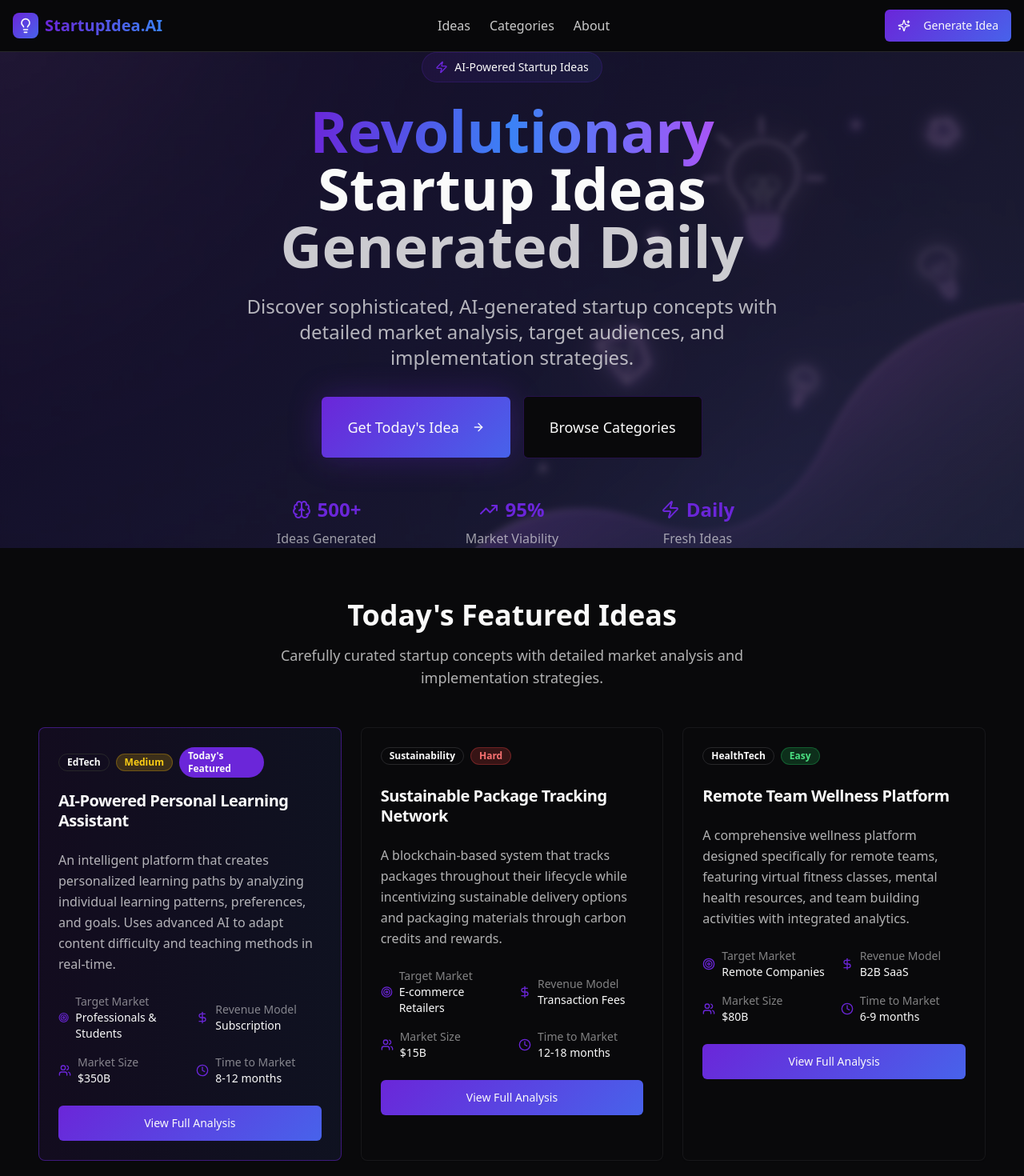
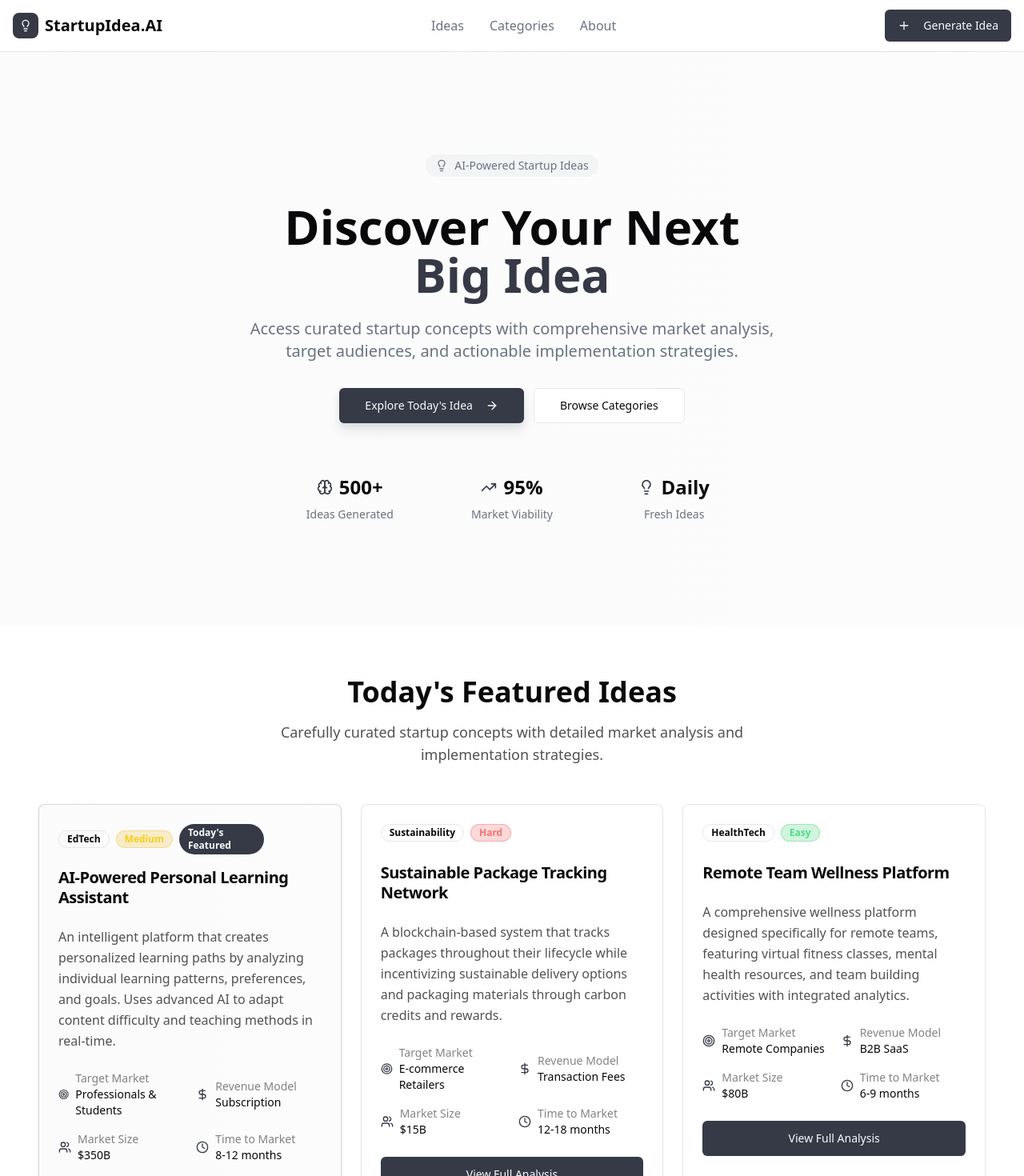
Before and after one commit to muzzyhaile/startups, a React (Vite) app: page / in a window 1280 px wide. Shown: the top 1470 px of the page at 80% size. Built offline with nearby package versions, Linux system fonts and the light colour scheme.

Commit message:
Refine design for subtlety
Adjust design to be more subtle, unique, and modern, aligning with design thinking best practices.

```diff
--- a/src/components/Header.tsx
+++ b/src/components/Header.tsx
@@ -1,33 +1,33 @@
 import { Button } from "@/components/ui/button";
-import { Lightbulb, Sparkles } from "lucide-react";
+import { Lightbulb, Plus } from "lucide-react";
 
 const Header = () => {
   return (
-    <header className="border-b border-border bg-background/95 backdrop-blur supports-[backdrop-filter]:bg-background/60 sticky top-0 z-50">
+    <header className="border-b border-border bg-background/80 backdrop-blur supports-[backdrop-filter]:bg-background/60 sticky top-0 z-50">
       <div className="container mx-auto px-4 h-16 flex items-center justify-between">
         <div className="flex items-center space-x-2">
-          <div className="w-8 h-8 bg-gradient-primary rounded-lg flex items-center justify-center">
-            <Lightbulb className="w-5 h-5 text-primary-foreground" />
+          <div className="w-8 h-8 bg-primary rounded-lg flex items-center justify-center">
+            <Lightbulb className="w-4 h-4 text-primary-foreground" />
           </div>
-          <span className="text-xl font-bold bg-gradient-to-r from-primary to-blue-500 bg-clip-text text-transparent">
+          <span className="text-xl font-semibold text-foreground">
             StartupIdea.AI
           </span>
         </div>
 
-        <nav className="hidden md:flex items-center space-x-6">
-          <a href="#ideas" className="text-foreground/80 hover:text-foreground transition-colors">
+        <nav className="hidden md:flex items-center space-x-8">
+          <a href="#ideas" className="text-muted-foreground hover:text-foreground transition-smooth font-medium">
             Ideas
           </a>
-          <a href="#categories" className="text-foreground/80 hover:text-foreground transition-colors">
+          <a href="#categories" className="text-muted-foreground hover:text-foreground transition-smooth font-medium">
             Categories
           </a>
-          <a href="#about" className="text-foreground/80 hover:text-foreground transition-colors">
+          <a href="#about" className="text-muted-foreground hover:text-foreground transition-smooth font-medium">
             About
           </a>
         </nav>
 
-        <Button variant="default" className="bg-gradient-primary hover:opacity-90 transition-opacity">
-          <Sparkles className="w-4 h-4 mr-2" />
+        <Button variant="default" className="bg-primary hover:bg-primary/90 transition-smooth">
+          <Plus className="w-4 h-4 mr-2" />
           Generate Idea
         </Button>
       </div>
--- a/src/components/Hero.tsx
+++ b/src/components/Hero.tsx
@@ -1,66 +1,52 @@
 import { Button } from "@/components/ui/button";
-import { ArrowRight, Zap, TrendingUp, Brain } from "lucide-react";
+import { ArrowRight, Brain, TrendingUp, Lightbulb } from "lucide-react";
 import { useNavigate } from "react-router-dom";
-import heroImage from "@/assets/hero-bg.jpg";
 
 const Hero = () => {
   const navigate = useNavigate();
 
   return (
-    <section className="relative min-h-[70vh] flex items-center justify-center overflow-hidden">
-      {/* Background Image with Overlay */}
-      <div
-        className="absolute inset-0 bg-cover bg-center bg-no-repeat"
-        style={{ backgroundImage: `url(${heroImage})` }}
-      >
-        <div className="absolute inset-0 bg-background/60 backdrop-blur-sm" />
-      </div>
-
-      {/* Gradient Overlays */}
-      <div className="absolute inset-0 bg-gradient-primary opacity-20" />
-      <div className="absolute inset-0 bg-gradient-secondary opacity-40" />
+    <section className="relative py-20 md:py-32">
+      {/* Subtle background pattern */}
+      <div className="absolute inset-0 bg-gradient-accent" />
 
       {/* Content */}
-      <div className="relative z-10 container mx-auto px-4 text-center">
+      <div className="relative container mx-auto px-4 text-center">
         <div className="max-w-4xl mx-auto">
           {/* Badge */}
-          <div className="inline-flex items-center px-4 py-2 rounded-full bg-gradient-accent border border-primary/20 mb-6">
-            <Zap className="w-4 h-4 mr-2 text-primary" />
-            <span className="text-sm font-medium">AI-Powered Startup Ideas</span>
+          <div className="inline-flex items-center px-3 py-1 rounded-full bg-secondary text-secondary-foreground text-sm font-medium mb-8">
+            <Lightbulb className="w-4 h-4 mr-2" />
+            AI-Powered Startup Ideas
           </div>
 
           {/* Headline */}
-          <h1 className="text-4xl md:text-6xl lg:text-7xl font-bold mb-6 leading-tight">
-            <span className="bg-gradient-to-r from-primary via-blue-500 to-purple-500 bg-clip-text text-transparent">
-              Revolutionary
-            </span>
+          <h1 className="text-4xl md:text-5xl lg:text-6xl font-bold mb-6 leading-tight text-foreground">
+            Discover Your Next
             <br />
-            <span className="text-foreground">Startup Ideas</span>
-            <br />
-            <span className="text-foreground/80">Generated Daily</span>
+            <span className="text-primary">Big Idea</span>
           </h1>
 
           {/* Subtitle */}
-          <p className="text-xl md:text-2xl text-foreground/70 mb-8 max-w-2xl mx-auto leading-relaxed">
-            Discover sophisticated, AI-generated startup concepts with detailed market analysis,
-            target audiences, and implementation strategies.
+          <p className="text-lg md:text-xl text-muted-foreground mb-8 max-w-2xl mx-auto leading-relaxed">
+            Access curated startup concepts with comprehensive market analysis,
+            target audiences, and actionable implementation strategies.
           </p>
 
           {/* CTA Buttons */}
-          <div className="flex flex-col sm:flex-row gap-4 justify-center items-center mb-12">
+          <div className="flex flex-col sm:flex-row gap-3 justify-center items-center mb-16">
             <Button
               size="lg"
-              className="bg-gradient-primary hover:opacity-90 transition-all duration-300 shadow-glow text-lg px-8 py-6 h-auto"
+              className="bg-primary hover:bg-primary/90 transition-smooth shadow-elevated px-8 py-3"
               onClick={() => navigate('/idea/AI-Powered Personal Finance Assistant')}
             >
-              Get Today's Idea
-              <ArrowRight className="w-5 h-5 ml-2" />
+              Explore Today's Idea
+              <ArrowRight className="w-4 h-4 ml-2" />
             </Button>
 
             <Button
               variant="outline"
               size="lg"
-              className="border-primary/30 hover:bg-primary/10 transition-all duration-300 text-lg px-8 py-6 h-auto"
+              className="border-border hover:bg-accent transition-smooth px-8 py-3"
               onClick={() => {
                 document.getElementById('explore-categories')?.scrollIntoView({
                   behavior: 'smooth'
@@ -72,29 +58,29 @@ const Hero = () => {
           </div>
 
           {/* Stats */}
-          <div className="grid grid-cols-1 md:grid-cols-3 gap-6 max-w-2xl mx-auto">
+          <div className="grid grid-cols-1 md:grid-cols-3 gap-8 max-w-xl mx-auto">
             <div className="text-center">
               <div className="flex items-center justify-center mb-2">
-                <Brain className="w-6 h-6 text-primary mr-2" />
-                <span className="text-2xl font-bold text-primary">500+</span>
+                <Brain className="w-5 h-5 text-primary mr-2" />
+                <span className="text-2xl font-semibold text-foreground">500+</span>
               </div>
-              <p className="text-foreground/60">Ideas Generated</p>
+              <p className="text-muted-foreground text-sm">Ideas Generated</p>
             </div>
 
             <div className="text-center">
               <div className="flex items-center justify-center mb-2">
-                <TrendingUp className="w-6 h-6 text-primary mr-2" />
-                <span className="text-2xl font-bold text-primary">95%</span>
+                <TrendingUp className="w-5 h-5 text-primary mr-2" />
+                <span className="text-2xl font-semibold text-foreground">95%</span>
               </div>
-              <p className="text-foreground/60">Market Viability</p>
+              <p className="text-muted-foreground text-sm">Market Viability</p>
             </div>
 
             <div className="text-center">
               <div className="flex items-center justify-center mb-2">
-                <Zap className="w-6 h-6 text-primary mr-2" />
-                <span className="text-2xl font-bold text-primary">Daily</span>
+                <Lightbulb className="w-5 h-5 text-primary mr-2" />
+                <span className="text-2xl font-semibold text-foreground">Daily</span>
               </div>
-              <p className="text-foreground/60">Fresh Ideas</p>
+              <p className="text-muted-foreground text-sm">Fresh Ideas</p>
             </div>
           </div>
         </div>
--- a/src/components/StartupIdeaCard.tsx
+++ b/src/components/StartupIdeaCard.tsx
@@ -43,10 +43,10 @@ const StartupIdeaCard = ({
 
   return (
     <Card
-      className={`group transition-all duration-300 hover:shadow-card hover:scale-[1.02] cursor-pointer ${
+      className={`group transition-smooth hover:shadow-elevated cursor-pointer ${
         featured
-          ? "border-primary/50 bg-gradient-accent shadow-glow"
-          : "border-border/50 hover:border-primary/30"
+          ? "border-primary/20 bg-gradient-accent"
+          : "border-border hover:border-primary/20"
       }`}
       onClick={() => {
         navigate(`/idea/${encodeURIComponent(title)}`);
@@ -128,7 +128,7 @@ const StartupIdeaCard = ({
         </div>
 
         <Button
-          className="w-full bg-gradient-primary hover:opacity-90 transition-all duration-300"
+          className="w-full bg-primary hover:bg-primary/90 transition-smooth"
           size="lg"
           onClick={(e) => {
             e.stopPropagation();
--- a/src/index.css
+++ b/src/index.css
@@ -8,43 +8,44 @@ All colors MUST be HSL.
 
 @layer base {
   :root {
-    --background: 240 10% 3.9%;
-    --foreground: 0 0% 98%;
+    --background: 0 0% 100%;
+    --foreground: 240 10% 3.9%;
 
-    --card: 240 10% 3.9%;
-    --card-foreground: 0 0% 98%;
+    --card: 0 0% 100%;
+    --card-foreground: 240 10% 3.9%;
 
-    --popover: 240 10% 3.9%;
-    --popover-foreground: 0 0% 98%;
+    --popover: 0 0% 100%;
+    --popover-foreground: 240 10% 3.9%;
 
-    --primary: 263 70% 50%;
+    --primary: 220 14% 24%;
     --primary-foreground: 0 0% 98%;
 
-    --secondary: 240 3.7% 15.9%;
-    --secondary-foreground: 0 0% 98%;
+    --secondary: 220 14% 96%;
+    --secondary-foreground: 220 9% 46%;
 
-    --muted: 240 3.7% 15.9%;
-    --muted-foreground: 240 5% 64.9%;
+    --muted: 220 14% 96%;
+    --muted-foreground: 220 9% 46%;
 
-    --accent: 240 3.7% 15.9%;
-    --accent-foreground: 0 0% 98%;
+    --accent: 220 14% 96%;
+    --accent-foreground: 220 9% 46%;
 
     --destructive: 0 84.2% 60.2%;
     --destructive-foreground: 0 0% 98%;
 
-    --border: 240 3.7% 15.9%;
-    --input: 240 3.7% 15.9%;
-    --ring: 263 70% 50%;
+    --border: 220 13% 91%;
+    --input: 220 13% 91%;
+    --ring: 220 14% 24%;
 
-    /* Custom design tokens */
-    --gradient-primary: linear-gradient(135deg, hsl(263 70% 50%), hsl(230 80% 60%));
-    --gradient-secondary: linear-gradient(135deg, hsl(240 10% 3.9%), hsl(240 3.7% 15.9%));
-    --gradient-accent: linear-gradient(90deg, hsl(263 70% 50% / 0.1), hsl(230 80% 60% / 0.1));
+    /* Modern, subtle design tokens */
+    --gradient-primary: linear-gradient(135deg, hsl(220 14% 24%), hsl(220 9% 46%));
+    --gradient-secondary: linear-gradient(135deg, hsl(220 14% 96%), hsl(220 13% 91%));
+    --gradient-accent: linear-gradient(90deg, hsl(220 14% 24% / 0.02), hsl(220 9% 46% / 0.02));
 
-    --shadow-glow: 0 0 40px hsl(263 70% 50% / 0.3);
-    --shadow-card: 0 4px 20px hsl(240 10% 3.9% / 0.8);
+    --shadow-glow: 0 4px 16px hsl(220 14% 24% / 0.08);
+    --shadow-card: 0 1px 3px hsl(220 14% 24% / 0.1), 0 1px 2px hsl(220 14% 24% / 0.06);
+    --shadow-elevated: 0 4px 6px hsl(220 14% 24% / 0.07), 0 10px 15px hsl(220 14% 24% / 0.1);
 
-    --transition-smooth: all 0.3s cubic-bezier(0.4, 0, 0.2, 1);
+    --transition-smooth: all 0.2s cubic-bezier(0.4, 0, 0.2, 1);
 
     --radius: 0.5rem;
 
@@ -66,33 +67,33 @@ All colors MUST be HSL.
   }
 
   .dark {
-    --background: 222.2 84% 4.9%;
-    --foreground: 210 40% 98%;
+    --background: 224 71% 4%;
+    --foreground: 213 31% 91%;
 
-    --card: 222.2 84% 4.9%;
-    --card-foreground: 210 40% 98%;
+    --card: 224 71% 4%;
+    --card-foreground: 213 31% 91%;
 
-    --popover: 222.2 84% 4.9%;
-    --popover-foreground: 210 40% 98%;
+    --popover: 224 71% 4%;
+    --popover-foreground: 213 31% 91%;
 
-    --primary: 210 40% 98%;
-    --primary-foreground: 222.2 47.4% 11.2%;
+    --primary: 213 31% 91%;
+    --primary-foreground: 224 71% 4%;
 
-    --secondary: 217.2 32.6% 17.5%;
-    --secondary-foreground: 210 40% 98%;
+    --secondary: 215 28% 17%;
+    --secondary-foreground: 213 31% 91%;
 
-    --muted: 217.2 32.6% 17.5%;
-    --muted-foreground: 215 20.2% 65.1%;
+    --muted: 215 28% 17%;
+    --muted-foreground: 217 10% 65%;
 
-    --accent: 217.2 32.6% 17.5%;
-    --accent-foreground: 210 40% 98%;
+    --accent: 215 28% 17%;
+    --accent-foreground: 213 31% 91%;
 
-    --destructive: 0 62.8% 30.6%;
-    --destructive-foreground: 210 40% 98%;
+    --destructive: 0 63% 31%;
+    --destructive-foreground: 213 31% 91%;
 
-    --border: 217.2 32.6% 17.5%;
-    --input: 217.2 32.6% 17.5%;
-    --ring: 212.7 26.8% 83.9%;
+    --border: 215 28% 17%;
+    --input: 215 28% 17%;
+    --ring: 213 31% 91%;
     --sidebar-background: 240 5.9% 10%;
     --sidebar-foreground: 240 4.8% 95.9%;
     --sidebar-primary: 224.3 76.3% 48%;
--- a/tailwind.config.ts
+++ b/tailwind.config.ts
@@ -76,6 +76,7 @@ export default {
 			boxShadow: {
 				'glow': 'var(--shadow-glow)',
 				'card': 'var(--shadow-card)',
+				'elevated': 'var(--shadow-elevated)',
 			},
 			transitionTimingFunction: {
 				'smooth': 'var(--transition-smooth)',
```
Also changed, not shown: src/components/CategoryGrid.tsx (+5 -5 lines), src/pages/Index.tsx (+4 -4 lines).
